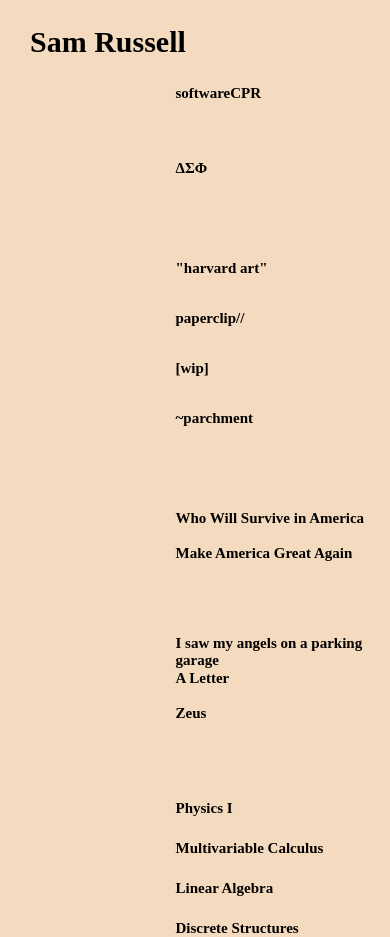
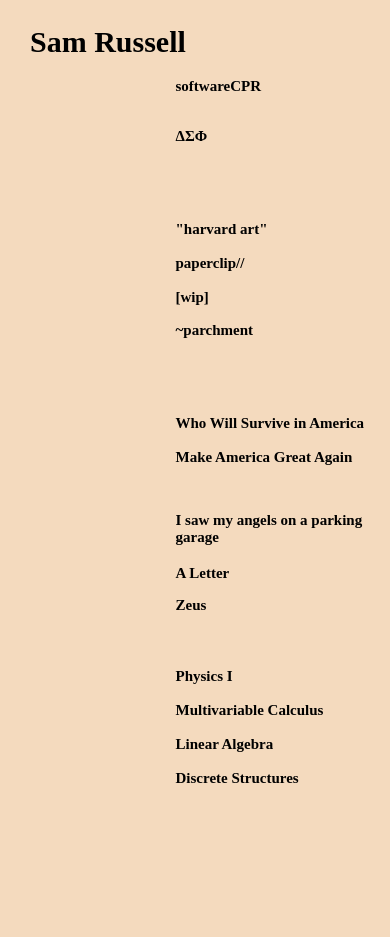
Before and after one commit to metacryst/samrussell, a React (Create React App) app: page / in a window 390 px wide. After the commit the page ends 844 px from the top, so only its background shows below. Built offline with nearby package versions, Linux system fonts and the light colour scheme.

Commit message:
attempted spotify link, fixed mobile problems, vh

```diff
--- a/src/App.css
+++ b/src/App.css
@@ -40,8 +40,21 @@ body {
 
 .softwareCPRLink {
   position: absolute;
-  left: 595px;
+  left: 26vw;
   color: #a23939;
+  font-size: 5vw;
+  font-family: Arial, Helvetica, sans-serif;
+  top: -4vh;
+  z-index: -1000;
+  /* transform: rotate(20deg); */
+}
+
+@media only screen and (max-width: 800px) {
+  .softwareCPRLink {
+    left: 25vw;
+    top: 13vh;
+    font-size: 5.5vh;
+  }
 }
 
 .softwareCPRLink:hover {
@@ -187,7 +200,7 @@ h2 {
 h1 {
   font-size: 15px;
   font-family:'Times New Roman', Times, serif;
-  left: 45%;
+  left: 45vw;
   position: absolute;
 }
 
@@ -198,67 +211,97 @@ h1:hover {
 
 
 .zero {
-  top: 75px;
+  top: 8vh;
 }
 
 .one {
-  top: 150px;
+  top: 14vh;
 }
 
 .one:hover {
   color: #3d6b1f;
 }
 
+
+
+
+
+
 .two {
-  top: 250px;
+  top: 25vh;
 }
 
 .three {
-  top: 300px;
+  top: 29vh;
 }
 
 .four {
-  top: 350px;
+  top: 33vh;
 }
 
 .five {
-  top: 400px;
+  top: 37vh;
 }
 
+
+
+
+
+
+
 .six {
-  top: 500px;
+  top: 48vh;
 }
 
 .seven {
-  top: 535px;
+  top: 52vh;
 }
 
+
+
+
+
+
+
 .eight {
-  top: 625px;
+  top: 62vh;
+}
+
+@media only screen and (max-width: 500px) {
+  .eight {
+    top: 59.5vh;
+  }
 }
 
 .nine {
-  top: 660px;
+  top: 65.7vh;
 }
 
 .ten {
-  top: 695px;
+  top: 69.5vh;
 }
 
+
+
+
+
+
+
+
 .eleven {
-  top: 790px;
+  top: 78vh;
 }
 
 .twelve {
-  top: 830px;
+  top: 82vh;
 }
 
 .thirteen {
-  top: 870px;
+  top: 86vh;
 }
 
 .fourteen {
-  top: 910px;
+  top: 90vh;
 }
 
 
--- a/src/App.js
+++ b/src/App.js
@@ -31,7 +31,7 @@ function App() {
                 <h2 className="softwareCPRLink" onClick={() => {
                   window.open("https://softwarecpr.com/", "_blank")
                 }}>
-									softwareCPR
+									softwareCPR, LLC
 								</h2>
 							</div>
 						);
@@ -163,14 +163,19 @@ function App() {
 
                 <h1 className="six" onClick={() => {
                   history.push('/whowillsurvive');
-                }}
-                >
+                }}>
                   Who Will Survive in America
                 </h1>
+
                 <h1 className="seven">Make America Great Again</h1>
 
 
-                <h1 className="eight">I saw my angels on a parking garage</h1>
+                <h1 className="eight" onClick={() => {
+                  window.open("https://play.spotify.com/track/2d9KBVxb6bUfVCjjv1JAVe&si=97844e7c84694bb6", "_blank")
+                }}>
+                    I saw my angels on a parking garage
+                </h1>
+
                 <h1 className="nine">A Letter</h1>
                 <h1 className="ten">Zeus</h1>
 
```
Also changed, not shown: 1 other file (tests, documents, lock files or other folders).
